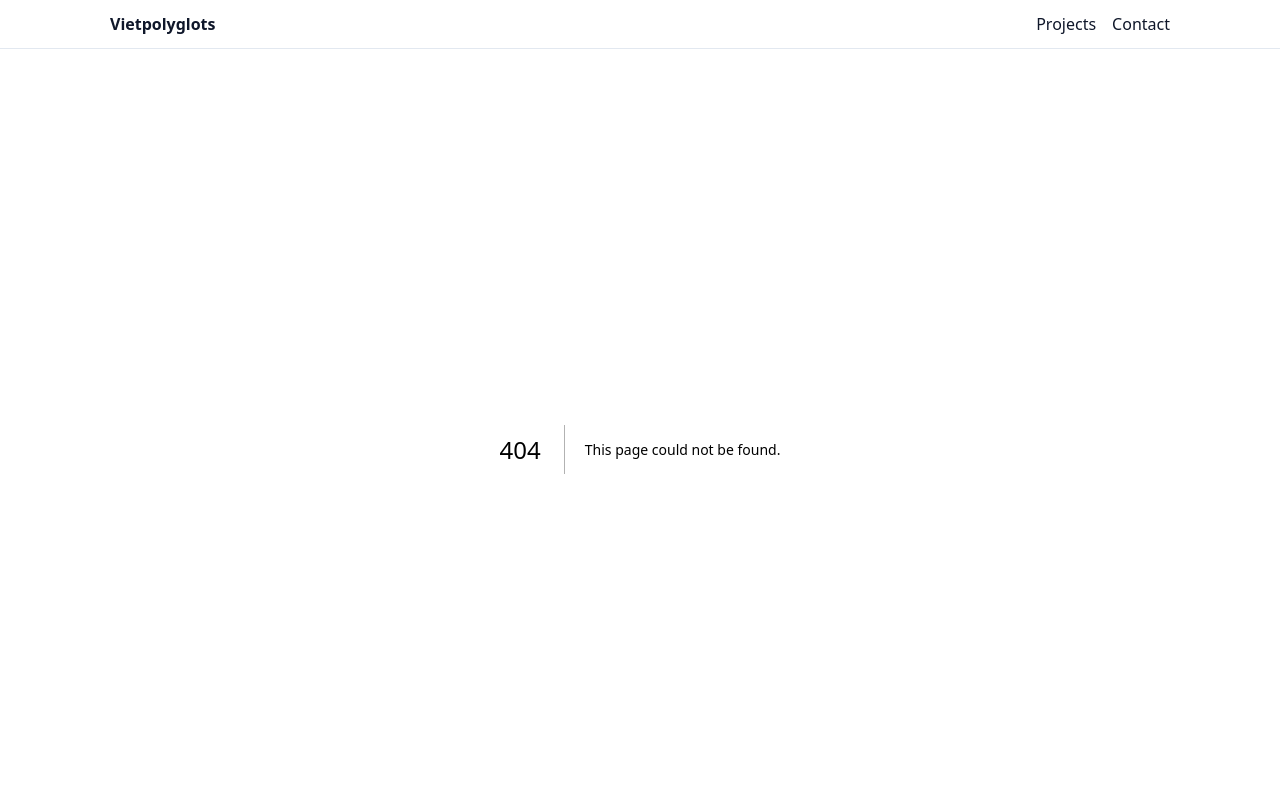
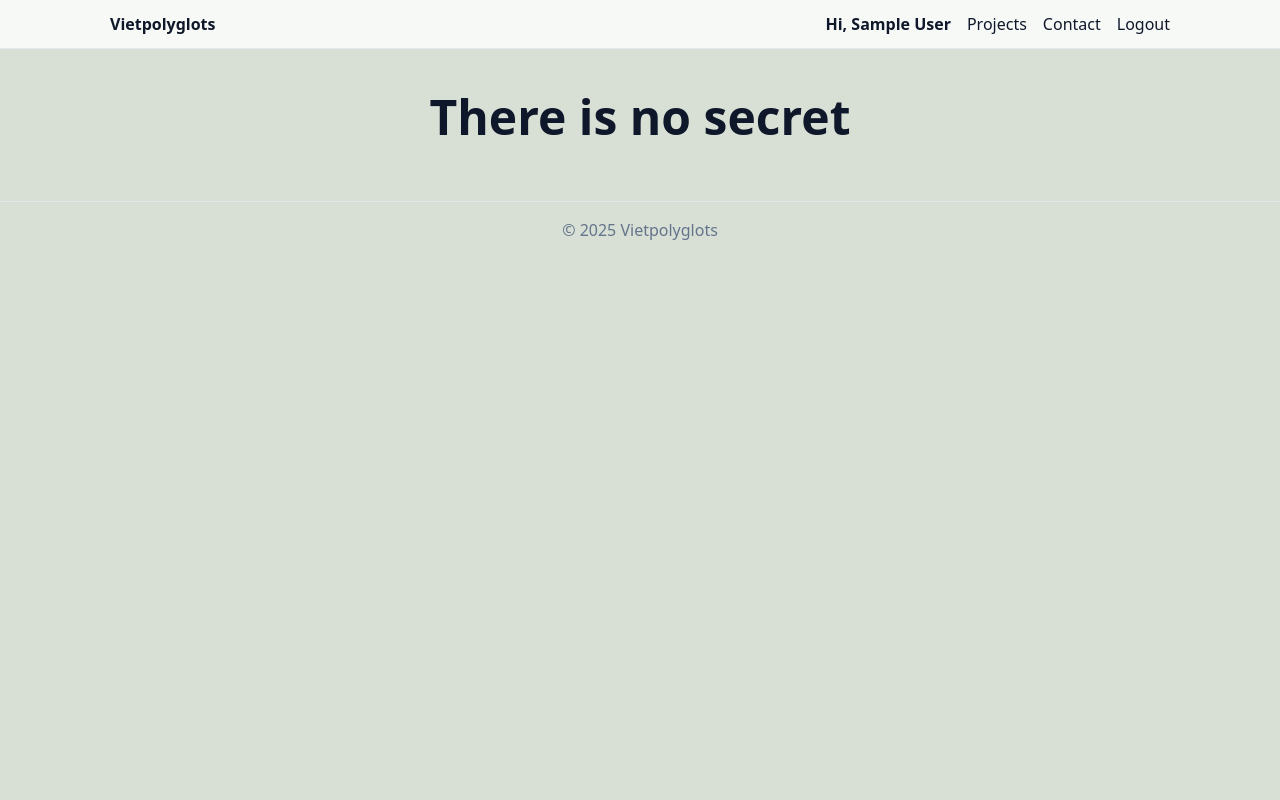
Before and after one commit to locqdang/nextjs-app, a Next.js app: page /secret in a window 1280 px wide. Before the commit this address had no page. Shown: the top 800 px of the page. Built offline with nearby package versions, Linux system fonts and the light colour scheme; sample sign-in values are in the browser's storage.

Commit message:
require auth for private routes

```diff
--- a/src/components/Navbar.js
+++ b/src/components/Navbar.js
@@ -1,5 +1,7 @@
 import { useEffect, useState, useRef } from "react";
 import Link from "next/link";
+import { useRouter } from "next/router";
+import { useAuth } from "../lib/auth";
 
 const NAVBAR = {
   brand: "Vietpolyglots",
@@ -9,10 +11,13 @@ const NAVBAR = {
   ],
 };
 
+
 export default function Navbar({data = NAVBAR}) {
   const [open, setOpen] = useState(false);
   const menuRef = useRef(null);
   const btnRef = useRef(null);
+  const router = useRouter();
+  const { user, logout } = useAuth();
 
   // Close on ESC
   useEffect(() => {
@@ -66,6 +71,16 @@ export default function Navbar({data = NAVBAR}) {
           { id: "def-2", label: "Contact",  url: "/#contact"  },
         ];
 
+  const linksWithAuth = user
+    ? [...links, { id: "auth-logout", label: "Logout", action: "logout" }]
+    : [...links, { id: "auth-login", label: "Login", url: "/login" }];
+
+  const handleLogout = () => {
+    logout();
+    setOpen(false);
+    router.push("/");
+  };
+
   return (
     <header className="nav">
       <nav className="nav__inner" aria-label="Primary">
@@ -75,11 +90,20 @@ export default function Navbar({data = NAVBAR}) {
 
         {/* Desktop links */}
         <div className="nav__links" aria-hidden={open ? "true" : "false"}>
-          {links.map((l) => (
+          {user?.name && (
+            <span className="nav__greeting">Hi, {user.name}</span>
+          )}
+          {linksWithAuth.map((l) =>
+            l.action === "logout" ? (
+              <button key={l.id} type="button" className="nav__action" onClick={handleLogout}>
+                {l.label}
+              </button>
+            ) : (
               <Link key={l.id ?? `${l.url}|${l.label}`} href={l.url} onClick={closeAndScroll}>
                 {l.label}
               </Link>
-          ))}
+            )
+          )}
         </div>
 
         {/* Mobile toggle */}
@@ -100,11 +124,22 @@ export default function Navbar({data = NAVBAR}) {
       {/* Mobile menu */}
       <div id="mobile-menu" ref={menuRef} className={`nav__drawer ${open ? "is-open" : ""}`}>
         <ul className="nav__drawer-list" role="menu">
-          {links.map((l) => (
+          {user?.name && (
+            <li role="none" className="nav__greeting">
+              Hi, {user.name}
+            </li>
+          )}
+          {linksWithAuth.map((l) => (
             <li role="none" key={`m|${l.id ?? `${l.url}|${l.label}`}`}>
+              {l.action === "logout" ? (
+                <button type="button" className="nav__action" onClick={handleLogout}>
+                  {l.label}
+                </button>
+              ) : (
                 <Link role="menuitem" href={l.url} onClick={closeAndScroll}>
                   {l.label}
                 </Link>
+              )}
             </li>
           ))}
         </ul>
--- a/src/lib/auth.js
+++ b/src/lib/auth.js
@@ -1,4 +1,5 @@
 import { createContext, useContext, useState, useEffect } from 'react';
+import { useRouter } from 'next/router';
 
 const AuthContext = createContext();
 
@@ -47,3 +48,26 @@ export function useAuth() {
   }
   return context;
 }
+
+export function RequireAuth({ children, privatePages = [] }) {
+  const router = useRouter();
+  const { user, loading } = useAuth();
+  const isPrivatePage = privatePages.includes(router.pathname);
+
+  useEffect(() => {
+    if (!loading && !user && isPrivatePage) {
+      const redirect = encodeURIComponent(router.asPath || '/');
+      router.replace(`/login?redirect=${redirect}`);
+    }
+  }, [loading, user, router, isPrivatePage]);
+
+  if (loading) {
+    return null;
+  }
+
+  if (isPrivatePage && !user) {
+    return null;
+  }
+
+  return children;
+}
--- a/src/pages/_app.js
+++ b/src/pages/_app.js
@@ -1,13 +1,18 @@
 import "../styles/globals.css";
 import Navbar from "../components/Navbar";
 import Footer from "../components/Footer";
+import { AuthProvider, RequireAuth } from "../lib/auth";
 
 export default function App({ Component, pageProps }) {
+  const privatePages = ["/secret"];
+
   return (
-    <>
+    <AuthProvider>
       <Navbar />
-      <Component {...pageProps} />
+      <RequireAuth privatePages={privatePages}>
+        <Component {...pageProps} />
+      </RequireAuth>
       <Footer />
-    </>
+    </AuthProvider>
   );
 }
--- a/src/pages/login.js
+++ b/src/pages/login.js
@@ -1,9 +1,11 @@
 import { useState } from 'react';
 import { useRouter } from 'next/router';
 import Link from 'next/link';
+import { useAuth } from '../lib/auth';
 
 export default function Login() {
   const router = useRouter();
+  const { login } = useAuth();
   const [email, setEmail] = useState('');
   const [password, setPassword] = useState('');
   const [loading, setLoading] = useState(false);
@@ -30,12 +32,14 @@ export default function Login() {
         return;
       }
 
-      // Store token in localStorage
-      localStorage.setItem('token', data.token);
-      localStorage.setItem('user', JSON.stringify(data.user));
+      // Store token via auth context
+      login(data.token, data.user);
 
-      // Redirect to dashboard or home
-      router.push('/');
+      // Redirect to original page if provided
+      const redirectPath = typeof router.query.redirect === 'string'
+        ? router.query.redirect
+        : '/';
+      router.push(redirectPath);
     } catch (err) {
       setError('Network error. Please try again.');
       console.error('Login error:', err);
--- /dev/null
+++ b/src/pages/secret.js
@@ -0,0 +1,11 @@
+import { RequireAuth } from "../lib/auth";
+
+export default function SecretPage() {
+  return (
+    <RequireAuth>
+      <main>
+        <h1 className="h1">There is no secret</h1>
+      </main>
+    </RequireAuth>
+  );
+}
--- a/src/styles/globals.css
+++ b/src/styles/globals.css
@@ -11,12 +11,34 @@ main { max-width: var(--max); margin: 0 auto; padding: 0 var(--gap); }
 .section__header { margin-bottom: 1.25rem; text-align: center;}
 .grid { display: grid; grid-template-columns: repeat(auto-fit, minmax(260px, 1fr)); gap: var(--gap); }
 
+.h1 {
+  font-size: clamp(2rem, 4vw, 3rem);
+  font-weight: 700;
+  text-align: center;
+  margin: 2rem 0 1rem;
+}
+
 /* Navbar */
 .nav { position: sticky; top:0; background:#ffffffcc; backdrop-filter: blur(6px); border-bottom:1px solid #e2e8f0; }
 .nav__inner { max-width: var(--max); margin: 0 auto; padding: .75rem var(--gap); display:flex; align-items:center; justify-content:space-between; }
 .nav__brand { font-weight:700; text-decoration:none; color:#0f172a; }
-.nav__links a { margin-left: 1rem; text-decoration:none; color:#0f172a; }
-.nav__links a:hover { text-decoration: underline; }
+.nav__links a,
+.nav__links .nav__action {
+  margin-left: 1rem;
+  text-decoration:none;
+  color:#0f172a;
+  background: none;
+  border: 0;
+  font: inherit;
+  cursor: pointer;
+}
+.nav__greeting {
+  margin-left: 1rem;
+  font-weight: 600;
+  color: #0f172a;
+}
+.nav__links a:hover,
+.nav__links .nav__action:hover { text-decoration: underline; }
 
 /* Hero */
 .hero { margin: .75rem .1rem; padding: 6rem 0 4rem; background: linear-gradient(180deg,#f8fafc, #ffffff); }
@@ -65,10 +87,13 @@ main { max-width: var(--max); margin: 0 auto; padding: 0 var(--gap); }
 }
 .nav__drawer.is-open { transform: translateY(0); opacity:1; pointer-events:auto; }
 .nav__drawer-list { list-style:none; margin:0; padding: .5rem var(--gap) 1rem; }
-.nav__drawer-list a {
+.nav__drawer-list a,
+.nav__drawer-list .nav__action {
   display:block; padding: .75rem 0; color:#0f172a; text-decoration:none; font-weight:600;
+  background: none; border: 0; font: inherit; cursor: pointer; text-align: left; width: 100%;
 }
-.nav__drawer-list a:focus { outline: 2px solid #3b82f6; outline-offset: 2px; }
+.nav__drawer-list a:focus,
+.nav__drawer-list .nav__action:focus { outline: 2px solid #3b82f6; outline-offset: 2px; }
 
 /* Desktop ≥768px: show inline links, hide mobile UI */
 @media (min-width: 768px) {
```
Lines whose indentation alone changed are shown as unchanged.
